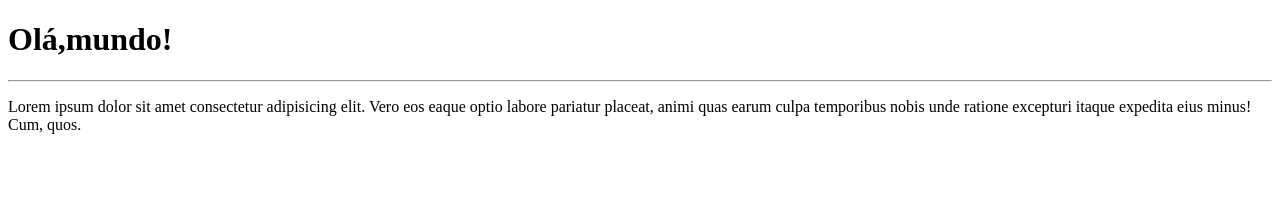
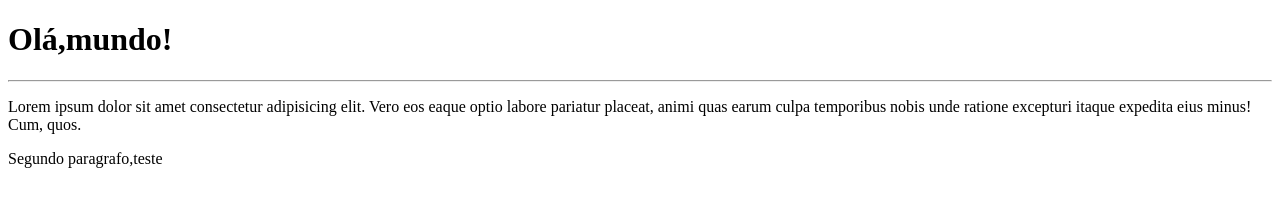
Before and after one commit to JoaoSaid/Ola-Mundo, a plain HTML site: page site-exemplo/index.html in a window 1280 px wide. Drawn offline with Linux system fonts and the light colour scheme.

Commit message:
Adicionei um palagrafo

```diff
--- a/site-exemplo/index.html
+++ b/site-exemplo/index.html
@@ -12,5 +12,8 @@
     <p>Lorem ipsum dolor sit amet consectetur adipisicing elit.
         Vero eos eaque optio labore pariatur placeat, animi quas earum culpa temporibus nobis unde ratione excepturi itaque expedita eius minus!
          Cum, quos.</p>
+    <p>
+        Segundo paragrafo,teste
+    </p>
 </body>
 </html>
```
